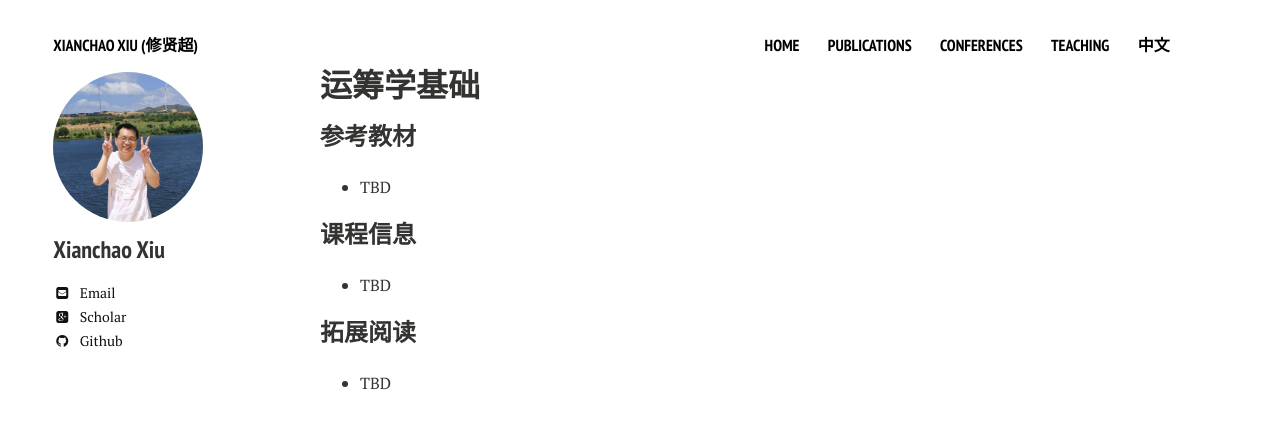
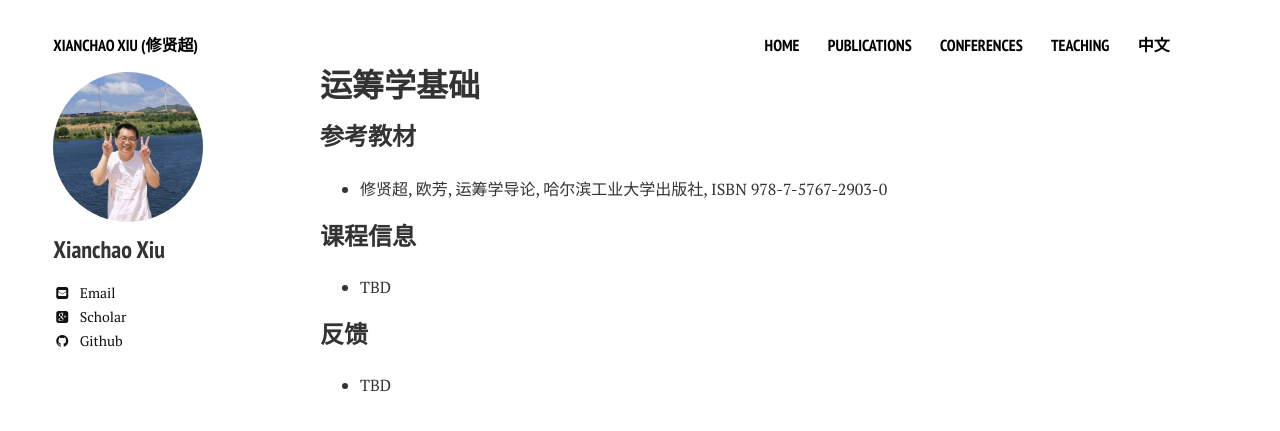
Before and after one commit to xianchaoxiu/xianchaoxiu.github.io, a Jekyll site: the page built from teaching/OR/2026/index.md, in a window 1280 px wide. Shown: the top 431 px of the page. Built offline with Jekyll 4.4.1, drawn with Linux system fonts in a browser that asks for light colours; nearby versions of some CDN libraries.

Commit message:
Update index.md

```diff
--- a/teaching/OR/2026/index.md
+++ b/teaching/OR/2026/index.md
@@ -6,10 +6,10 @@ share: false
 ---
 
 ### 参考教材
-* TBD
+* 修贤超, 欧芳, 运筹学导论, 哈尔滨工业大学出版社, ISBN 978-7-5767-2903-0
 
 ### 课程信息
 * TBD
 
-### 拓展阅读
+### 反馈
 * TBD
```
